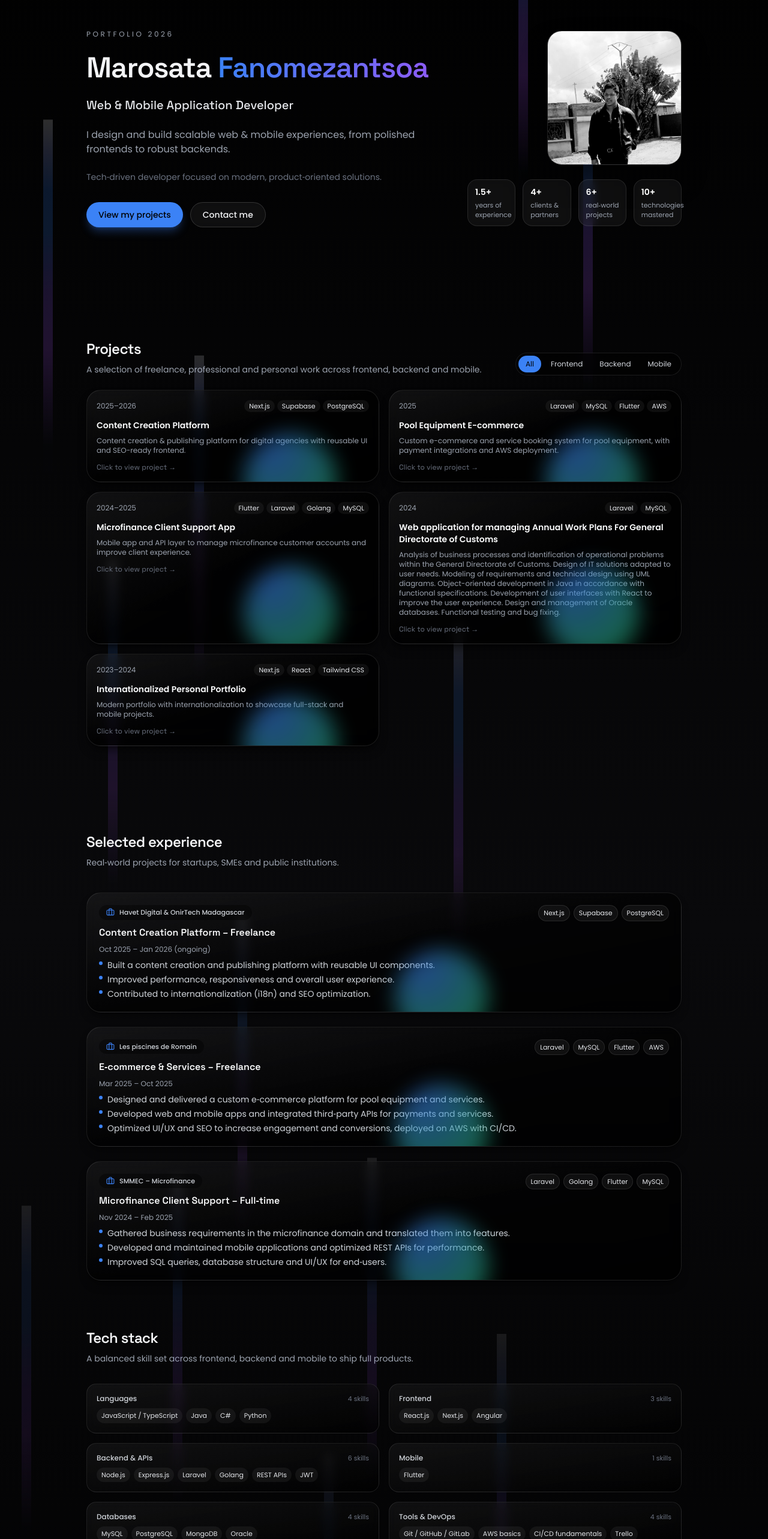
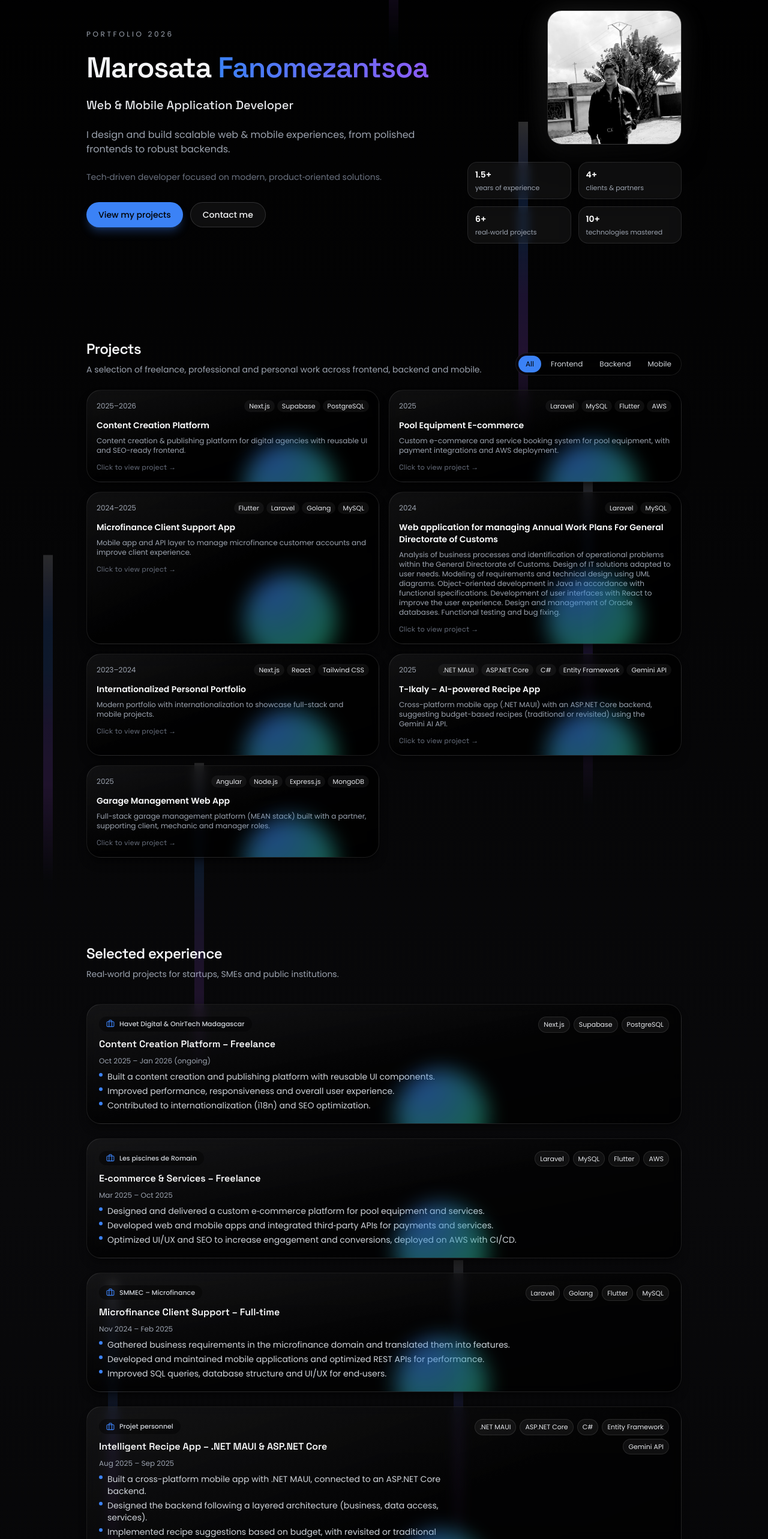
Before and after one commit to Marosata/portfolio-Fanomezantsoa-Marosata, a Next.js app in the folder portfolio_v2/: page / in a window 1280 px wide. Shown: the part 234-2800 px from the top of the page at 60% size. Built offline with nearby package versions, Linux system fonts and the light colour scheme.

Commit message:
Make new animation and design Add new experiences and project

```diff
--- a/portfolio_v2/components/experience.tsx
+++ b/portfolio_v2/components/experience.tsx
@@ -63,6 +63,56 @@ const experiences = [
       "Collecte et analyse des besoins métier dans le domaine de la microfinance.",
       "Développement et maintenance d'applications mobiles et optimisation d'APIs REST pour la performance.",
       "Amélioration des requêtes SQL, de la structure de base de données et de l'UI/UX pour les clients."
+    ]
+  },
+  {
+    id: "t-ikaly",
+    company: "Projet personnel",
+    roleEn: "Intelligent Recipe App – .NET MAUI & ASP.NET Core",
+    roleFr: "Application de recettes intelligente – .NET MAUI & ASP.NET Core",
+    periodEn: "Aug 2025 – Sep 2025",
+    periodFr: "Août 2025 – Septembre 2025",
+    tech: [".NET MAUI", "ASP.NET Core", "C#", "Entity Framework", "Gemini API"],
+    bulletsEn: [
+      "Built a cross-platform mobile app with .NET MAUI, connected to an ASP.NET Core backend.",
+      "Designed the backend following a layered architecture (business, data access, services).",
+      "Implemented recipe suggestions based on budget, with revisited or traditional recipe options.",
+      "Integrated the Gemini AI API to enrich application features and generate recipe proposals.",
+      "Managed communication between the mobile app and backend services through REST APIs.",
+      "Implemented business logic in C# using object-oriented programming.",
+      "Handled data persistence with Entity Framework and a relational database."
+    ],
+    bulletsFr: [
+      "Développement d'une application mobile multiplateforme avec .NET MAUI, connectée à un backend ASP.NET Core.",
+      "Conception du backend selon une architecture en couches (métier, accès aux données, services).",
+      "Implémentation de la proposition de recettes en fonction du budget, avec recettes revisitées ou traditionnelles.",
+      "Intégration de l'API IA Gemini pour enrichir les fonctionnalités applicatives et générer des propositions de recettes.",
+      "Gestion des échanges entre l'application mobile et les services backend via API REST.",
+      "Implémentation de la logique métier en C# avec programmation orientée objet.",
+      "Gestion des données avec Entity Framework et une base de données relationnelle."
+    ]
+  },
+  {
+    id: "garage-management",
+    company: "Projet personnel – Travail en binôme",
+    roleEn: "Garage Management Web App – MEAN Stack (Pair Project)",
+    roleFr: "Application web de gestion de garage – Stack MEAN (Projet en binôme)",
+    periodEn: "Mar 2025 – Apr 2025",
+    periodFr: "Mars 2025 – Avril 2025",
+    tech: ["Angular", "Node.js", "Express.js", "MongoDB"],
+    bulletsEn: [
+      "Designed and developed, as a pair, a business web app for garage management with three user roles: client, mechanic and manager.",
+      "Built a full-stack application based on the MEAN architecture.",
+      "Developed the frontend interface and components with Angular and JavaScript.",
+      "Implemented the backend API with Node.js and Express.js, with data managed in MongoDB.",
+      "Delivered core business features: vehicle management, repair tracking, intervention management and client information lookup."
+    ],
+    bulletsFr: [
+      "Conception et développement en binôme d'une application web métier de gestion de garage avec trois profils utilisateurs : client, mécanicien et manager.",
+      "Développement d'une application Full Stack basée sur l'architecture MEAN.",
+      "Développement de l'interface utilisateur et des composants frontend avec Angular et JavaScript.",
+      "Implémentation de l'API backend avec Node.js et Express.js, gestion des données avec MongoDB.",
+      "Développement des fonctionnalités métier : gestion des véhicules, suivi des réparations, gestion des interventions et consultation des informations clients."
     ]
   }
 ];
--- a/portfolio_v2/components/hero.tsx
+++ b/portfolio_v2/components/hero.tsx
@@ -117,10 +117,28 @@ export function Hero(props: HeroProps) {
         </div>
         <div className="flex flex-col items-center gap-6 md:items-end">
           <motion.div
-            initial={{ opacity: 0, scale: 0.9 }}
-            animate={{ opacity: 1, scale: 1 }}
-            transition={{ delay: 0.3, duration: 0.7 }}
-            className="relative h-48 w-48 overflow-hidden rounded-3xl border border-slate-200 bg-gradient-to-b from-slate-100 to-slate-300 shadow-2xl shadow-slate-400/30 md:h-56 md:w-56 dark:border-white/10 dark:from-white/10 dark:to-black/60 dark:shadow-black/60"
+            initial={{ opacity: 0, scale: 0.85, y: 20 }}
+            animate={{ opacity: 1, scale: 1, y: 0 }}
+            transition={{
+              delay: 0.3,
+              duration: 0.8,
+              ease: [0.16, 1, 0.3, 1], // smooth "expo out" easing
+            }}
+            className="group relative h-48 w-48 md:h-56 md:w-56"
+          >
+            {/* animated glow ring behind the image */}
+            <motion.div
+              className="absolute -inset-1 rounded-3xl bg-gradient-to-br from-slate-400/40 via-transparent to-slate-500/40 blur-xl dark:from-white/20 dark:to-white/5"
+              animate={{ opacity: [0.4, 0.7, 0.4] }}
+              transition={{ duration: 4, repeat: Infinity, ease: "easeInOut" }}
+            />
+
+            {/* floating wrapper */}
+            <motion.div
+              animate={{ y: [0, -8, 0] }}
+              transition={{ duration: 5, repeat: Infinity, ease: "easeInOut" }}
+              whileHover={{ scale: 1.04, rotate: 1 }}
+              className="relative h-full w-full overflow-hidden rounded-3xl border border-slate-200 bg-gradient-to-b from-slate-100 to-slate-300 shadow-2xl shadow-slate-400/30 transition-shadow duration-500 group-hover:shadow-slate-400/50 dark:border-white/10 dark:from-white/10 dark:to-black/60 dark:shadow-black/60 dark:group-hover:shadow-black/70"
             >
               <Image
                 src="/assets/pictures/profile.jpg"
@@ -128,10 +146,16 @@ export function Hero(props: HeroProps) {
                 fill
                 priority
                 sizes="224px"
-              className="object-cover"
+                className="object-cover transition-transform duration-700 ease-out group-hover:scale-110"
+              />
+
+              {/* subtle shine sweep on hover */}
+              <motion.div
+                className="pointer-events-none absolute inset-0 -translate-x-full bg-gradient-to-r from-transparent via-white/20 to-transparent group-hover:translate-x-full"
+                transition={{ duration: 0.9, ease: "easeInOut" }}
               />
             </motion.div>
-          <div className="grid w-full grid-cols-2 gap-3 font-poppins text-xs text-slate-600 dark:text-gray-300 sm:grid-cols-4">
+          </motion.div>          <div className="grid w-full grid-cols-2 gap-3 font-poppins text-xs text-slate-600 dark:text-gray-300 sm:grid-cols-2">
             {stats.map((item, index) => (
               <motion.div
                 key={item.key}
--- a/portfolio_v2/components/projects.tsx
+++ b/portfolio_v2/components/projects.tsx
@@ -85,6 +85,33 @@ const projects: Project[] = [
     category: ["frontend"],
     year: "2023–2024",
     link: "https://www.myxplace.agency/en"
+  },
+  {
+    id: "t-ikaly",
+    title: "T-Ikaly – AI-powered Recipe App",
+    titleFr: "T-Ikaly – Application de recettes basée sur l'IA",
+    description:
+      "Cross-platform mobile app (.NET MAUI) with an ASP.NET Core backend, suggesting budget-based recipes (traditional or revisited) using the Gemini AI API.",
+    descriptionFr:
+      "Application mobile multiplateforme (.NET MAUI) avec backend ASP.NET Core, proposant des recettes selon le budget (traditionnelles ou revisitées) via l'API IA Gemini.",
+    stack: [".NET MAUI", "ASP.NET Core", "C#", "Entity Framework", "Gemini API"],
+    category: ["backend", "mobile"],
+    year: "2025",
+    link: "https://github.com/Marosata/T-Ikaly.git"
+
+  },
+  {
+    id: "garage-management",
+    title: "Garage Management Web App",
+    titleFr: "Application web de gestion de garage",
+    description:
+      "Full-stack garage management platform (MEAN stack) built with a partner, supporting client, mechanic and manager roles.",
+    descriptionFr:
+      "Plateforme full-stack de gestion de garage (stack MEAN) développée en binôme, avec des rôles client, mécanicien et manager.",
+    stack: ["Angular", "Node.js", "Express.js", "MongoDB"],
+    category: ["frontend", "backend"],
+    year: "2025",
+    link: "https://m1p12mean-fanomezantsoa-manantsoa.vercel.app/Garage"
   }
 ];
 
@@ -127,11 +154,10 @@ export function Projects(props: ProjectsProps) {
               key={filter.value}
               type="button"
               onClick={() => setActive(filter.value)}
-              className={`rounded-full px-3 py-1.5 transition ${
-                active === filter.value
+              className={`rounded-full px-3 py-1.5 transition ${active === filter.value
                   ? "bg-accent-primary text-black"
                   : "text-slate-600 hover:bg-slate-200 dark:text-gray-300 dark:hover:bg-white/5"
-              }`}
+                }`}
             >
               {isEn ? filter.labelEn : filter.labelFr}
             </button>
```
Lines whose indentation alone changed are shown as unchanged.
